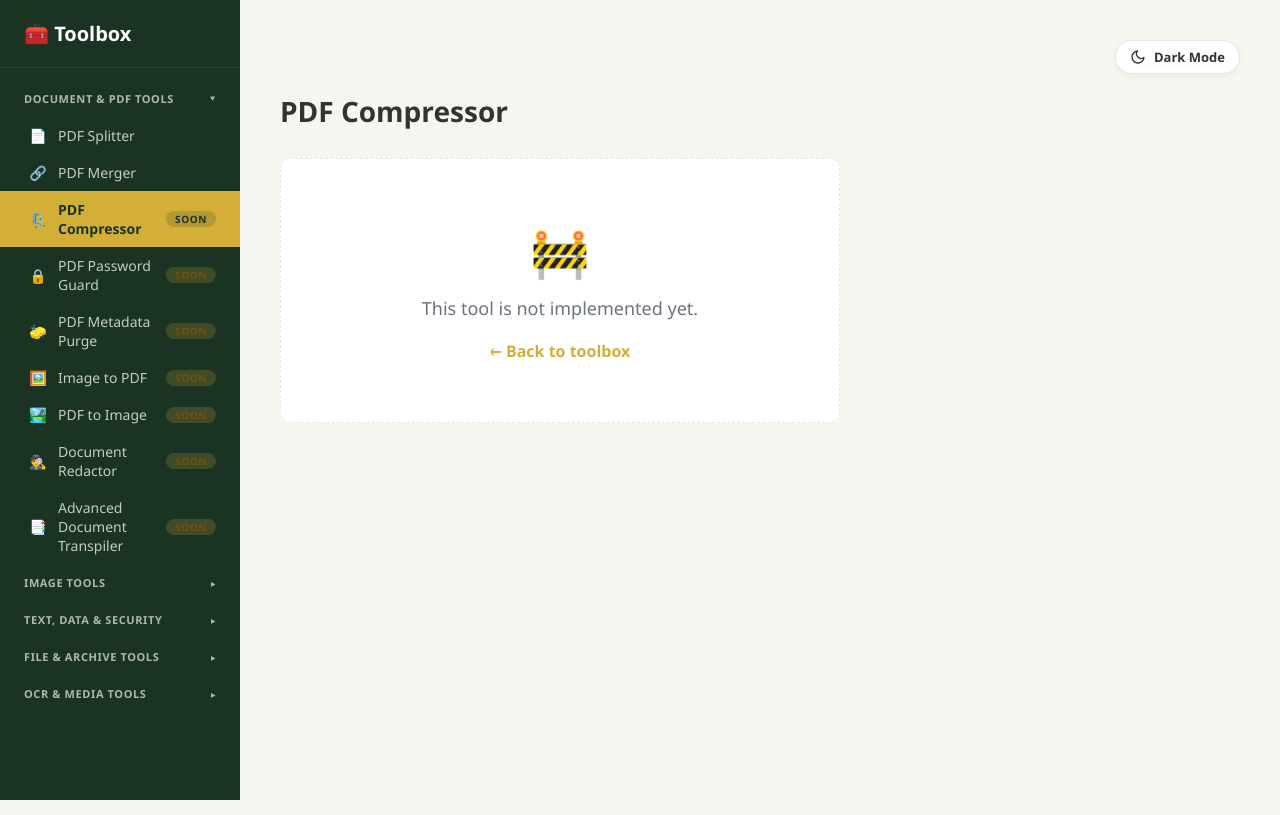
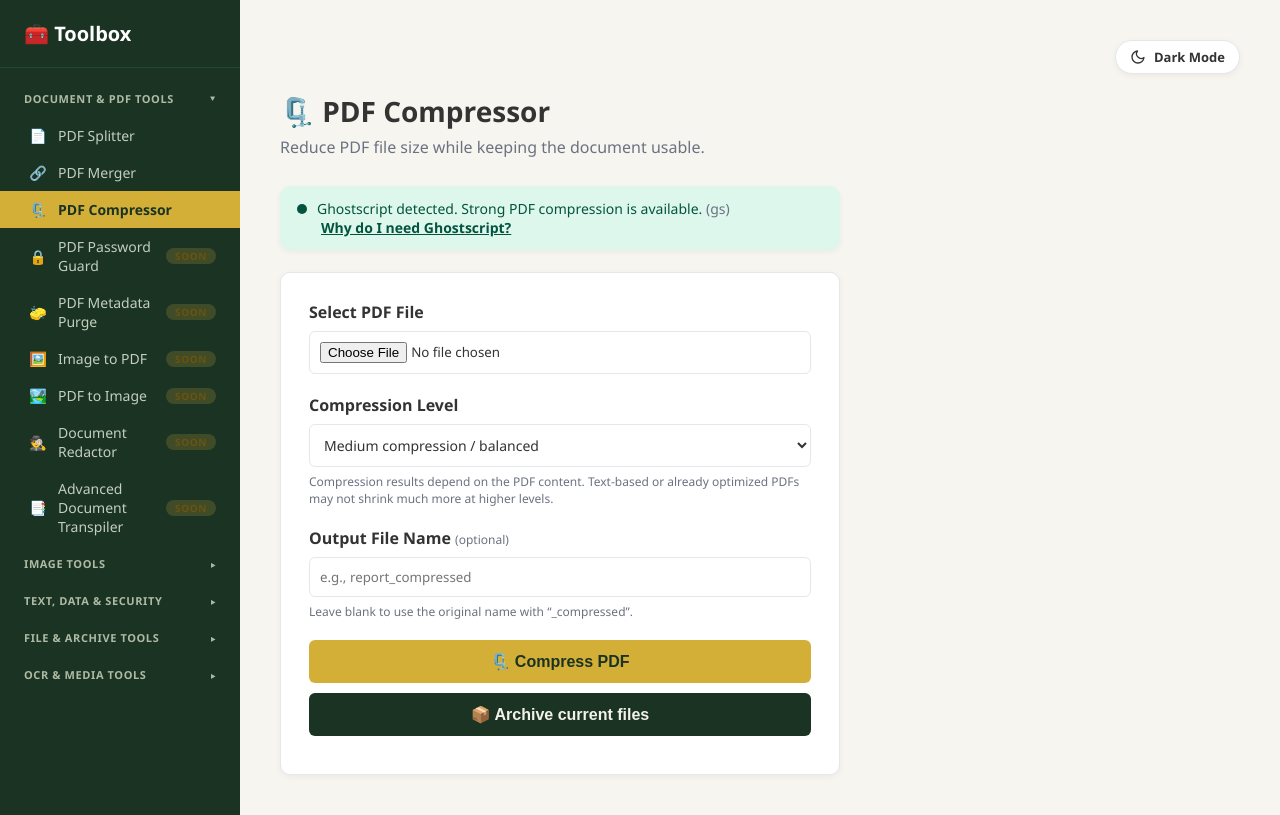
Before and after one commit to LeoTermado/private-toolbox, a Flask app: page /pdf/compressor/ in a window 1280 px wide. Run offline with Flask 3, Linux system fonts and the light colour scheme; some libraries are stand-ins or nearby versions.

Commit message:
Implement PDF Compressor tool, Ghostscript help, and core utilities

```diff
--- a/app.py
+++ b/app.py
@@ -38,7 +38,7 @@ from tools.document_transpiler.routes import bp as document_transpiler_bp
 TOOLS = [
     {"endpoint": "pdf_splitter.index",     "path": "/pdf/splitter/",     "label": "PDF Splitter",      "icon": "📄", "implemented": True},
     {"endpoint": "pdf_merger.index",       "path": "/pdf/merger/",       "label": "PDF Merger",        "icon": "🔗", "implemented": True},
-    {"endpoint": "pdf_compressor.index",   "path": "/pdf/compressor/",   "label": "PDF Compressor",    "icon": "🗜️", "implemented": False},
+    {"endpoint": "pdf_compressor.index",   "path": "/pdf/compressor/",   "label": "PDF Compressor",    "icon": "🗜️", "implemented": True},
     {"endpoint": "image_to_pdf.index",     "path": "/image/to-pdf/",     "label": "Image to PDF",      "icon": "🖼️", "implemented": False},
     {"endpoint": "pdf_to_image.index",     "path": "/pdf/to-image/",     "label": "PDF to Image",      "icon": "🏞️", "implemented": False},
     {"endpoint": "file_renamer.index",     "path": "/files/renamer/",    "label": "File Renamer",      "icon": "✏️", "implemented": False},
--- a/static/style.css
+++ b/static/style.css
@@ -243,6 +243,99 @@ input[type="file"]:focus, input[type="text"]:focus {
 .btn-link:hover { text-decoration: underline; }
 
 .hint { font-size: 12px; color: var(--muted); margin: 6px 0 0; }
+.hint-inline { color: var(--muted); font-weight: 400; font-size: 12px; }
+
+/* Select inputs (match text inputs) */
+select.select-input {
+    width: 100%;
+    padding: 10px;
+    border: 1px solid var(--border);
+    border-radius: 6px;
+    background: var(--input-bg);
+    color: var(--text);
+    font-family: inherit;
+    font-size: 14px;
+    transition: background-color 0.25s ease, color 0.25s ease,
+                border-color 0.25s ease, box-shadow 0.25s ease;
+}
+select.select-input:focus {
+    outline: none;
+    border-color: var(--accent);
+    box-shadow: 0 0 0 3px rgba(212,175,55,0.20);
+}
+
+/* Status card (e.g. Ghostscript detection on the compressor page) */
+.status-card {
+    display: flex;
+    align-items: flex-start;
+    gap: 10px;
+    max-width: 560px;
+    margin-bottom: 22px;
+    padding: 12px 16px;
+    border: 1px solid transparent;
+    border-radius: 10px;
+    font-size: 14px;
+    box-shadow: var(--shadow);
+    transition: background-color 0.25s ease, color 0.25s ease,
+                border-color 0.25s ease, box-shadow 0.25s ease;
+}
+.status-card .status-dot {
+    flex-shrink: 0;
+    width: 10px;
+    height: 10px;
+    border-radius: 999px;
+    background: currentColor;
+    margin-top: 5px;
+}
+.status-card.ok { background: var(--flash-bg); color: var(--flash-text); }
+.status-card.warn { background: #fdecea; color: #8a1c12; }
+[data-theme="dark"] .status-card.warn { background: #3a1d1a; color: #f3b4ab; }
+.status-card .status-detail { color: var(--muted); }
+.status-card .status-link {
+    color: inherit;
+    font-weight: 700;
+    text-decoration: underline;
+    margin-left: 4px;
+    white-space: nowrap;
+}
+
+/* Compressor result card */
+.result-card {
+    background: var(--panel);
+    border: 1px solid var(--border);
+    border-left: 4px solid var(--accent);
+    border-radius: 10px;
+    padding: 24px;
+    max-width: 560px;
+    margin-top: 22px;
+    box-shadow: var(--shadow);
+    transition: background-color 0.25s ease, color 0.25s ease,
+                border-color 0.25s ease, box-shadow 0.25s ease;
+}
+.result-title { margin: 0 0 14px; font-size: 18px; }
+.result-warning {
+    background: var(--badge-bg);
+    color: var(--badge-text);
+    border-radius: 6px;
+    padding: 10px 12px;
+    font-size: 13px;
+    margin-bottom: 14px;
+}
+.result-stats { display: flex; flex-wrap: wrap; gap: 12px; margin-bottom: 18px; }
+.result-stat {
+    flex: 1;
+    min-width: 140px;
+    display: flex;
+    flex-direction: column;
+    gap: 4px;
+    background: var(--subtle-bg);
+    border: 1px solid var(--border);
+    border-radius: 8px;
+    padding: 12px 14px;
+}
+.result-stat-label { font-size: 11px; color: var(--muted); text-transform: uppercase; letter-spacing: 0.5px; }
+.result-stat-value { font-size: 16px; font-weight: 600; }
+.result-card .btn { display: block; text-align: center; text-decoration: none; margin-top: 4px; }
 
 /* PDF Merger — selected file list */
 .file-list { list-style: none; margin: 0; padding: 0; }
--- /dev/null
+++ b/templates/pdf_compressor.html
@@ -0,0 +1,94 @@
+{% extends "base.html" %}
+{% block title %}PDF Compressor — Private Toolbox{% endblock %}
+
+{% block content %}
+<header class="page-header">
+    <h1>🗜️ PDF Compressor</h1>
+    <p class="subtitle">Reduce PDF file size while keeping the document usable.</p>
+</header>
+
+{% if gs.available %}
+<div class="status-card ok">
+    <span class="status-dot"></span>
+    <div>
+        Ghostscript detected. Strong PDF compression is available.
+        {% if gs.command %}<span class="status-detail">({{ gs.command }})</span>{% endif %}
+        <a class="status-link" href="{{ url_for('pdf_compressor.ghostscript_help') }}">Why do I need Ghostscript?</a>
+    </div>
+</div>
+{% else %}
+<div class="status-card warn">
+    <span class="status-dot"></span>
+    <div>
+        Ghostscript not detected. The compressor will use basic fallback compression, which may be weaker.
+        <a class="status-link" href="{{ url_for('pdf_compressor.ghostscript_help') }}">Why do I need Ghostscript?</a>
+    </div>
+</div>
+{% endif %}
+
+<div class="panel">
+    <form action="{{ url_for('pdf_compressor.compress') }}" method="POST" enctype="multipart/form-data">
+        <div class="form-group">
+            <label for="file">Select PDF File</label>
+            <input type="file" id="file" name="file" accept=".pdf" required>
+        </div>
+
+        <div class="form-group">
+            <label for="level">Compression Level</label>
+            <select id="level" name="level" class="select-input">
+                {% for value, label in levels %}
+                <option value="{{ value }}" {% if value == selected_level %}selected{% endif %}>{{ label }}</option>
+                {% endfor %}
+            </select>
+            <p class="hint">Compression results depend on the PDF content. Text-based or already optimized PDFs may not shrink much more at higher levels.</p>
+        </div>
+
+        <div class="form-group">
+            <label for="output_name">Output File Name <span class="hint-inline">(optional)</span></label>
+            <input type="text" id="output_name" name="output_name" placeholder="e.g., report_compressed">
+            <p class="hint">Leave blank to use the original name with &ldquo;_compressed&rdquo;.</p>
+        </div>
+
+        <button type="submit" class="btn">🗜️ Compress PDF</button>
+    </form>
+
+    <form action="{{ url_for('pdf_compressor.archive') }}" method="POST"
+          data-confirm="Archive all current input and output files into 'old'?">
+        <button type="submit" class="btn btn-secondary">📦 Archive current files</button>
+    </form>
+</div>
+
+{% if result %}
+<div class="result-card">
+    <h2 class="result-title">Compression complete</h2>
+
+    {% if not result.smaller %}
+    <div class="result-warning">
+        The compressed file is not smaller than the original — your PDF may already be optimized.
+    </div>
+    {% endif %}
+
+    <div class="result-stats">
+        <div class="result-stat">
+            <span class="result-stat-label">Original</span>
+            <span class="result-stat-value">{{ result.original_human }}</span>
+        </div>
+        <div class="result-stat">
+            <span class="result-stat-label">Compressed</span>
+            <span class="result-stat-value">{{ result.output_human }}</span>
+        </div>
+        <div class="result-stat">
+            <span class="result-stat-label">Saved</span>
+            <span class="result-stat-value">{{ result.saved_human }} ({{ result.saved_percent }}%)</span>
+        </div>
+    </div>
+
+    {% if result.basic_used %}
+    <p class="hint">Note: Ghostscript was not found, so a basic built-in compression was used.
+    Install Ghostscript for stronger results.</p>
+    {% endif %}
+
+    <a class="btn" href="{{ url_for('pdf_compressor.download', filename=result.download_name) }}">Download compressed PDF</a>
+</div>
+{% endif %}
+{% endblock %}
--- a/tools/pdf_compressor/routes.py
+++ b/tools/pdf_compressor/routes.py
@@ -1,9 +1,89 @@
-"""PDF Compressor — placeholder (not implemented yet)."""
-from flask import Blueprint, render_template
+"""PDF Compressor blueprint — reduce a PDF's file size."""
+import os
+
+from flask import Blueprint, render_template, request, flash, redirect, url_for, abort
+
+from core.file_utils import archive_session
+from core.downloads import send_pdf_download
+from core.validators import is_pdf_filename
+from core.file_size import format_file_size
+from . import service
 
 bp = Blueprint('pdf_compressor', __name__, url_prefix='/pdf/compressor')
 
 
 @bp.route('/')
 def index():
-    return render_template('placeholder.html', tool_name='PDF Compressor')
+    return render_template('pdf_compressor.html', result=None,
+                           gs=service.ghostscript_status(),
+                           levels=service.LEVEL_CHOICES, selected_level=service.DEFAULT_LEVEL)
+
+
+@bp.route('/compress', methods=['POST'])
+def compress():
+    file = request.files.get('file')
+    level = request.form.get('level', service.DEFAULT_LEVEL)
+    output_name = request.form.get('output_name', '')
+
+    # --- Validation ---
+    if file is None or file.filename == '':
+        flash("Please select a PDF file to compress.")
+        return redirect(url_for('pdf_compressor.index'))
+
+    if not is_pdf_filename(file.filename):
+        flash("Only PDF files are allowed.")
+        return redirect(url_for('pdf_compressor.index'))
+
+    # --- Compress (guarded so corrupt/unreadable PDFs never crash the server) ---
+    try:
+        input_path = service.save_upload(file)
+        out_name = service.build_output_name(output_name, input_path)
+        result = service.compress(input_path, out_name, level)
+    except Exception:
+        flash("Compression failed: this PDF could not be processed. It may be corrupt or unreadable.")
+        return redirect(url_for('pdf_compressor.index'))
+
+    if not result.ok:
+        detail = result.error or "Unknown error."
+        flash(f"Compression failed: {detail}")
+        return redirect(url_for('pdf_compressor.index'))
+
+    view = {
+        "download_name": os.path.basename(result.output_path),
+        "original_human": format_file_size(result.original_bytes),
+        "output_human": format_file_size(result.output_bytes),
+        "saved_human": format_file_size(result.saved_bytes),
+        "saved_percent": result.saved_percent,
+        "smaller": result.smaller,
+        "basic_used": result.engine == "basic",
+    }
+    return render_template('pdf_compressor.html', result=view,
+                           gs=service.ghostscript_status(),
+                           levels=service.LEVEL_CHOICES, selected_level=level)
+
+
+@bp.route('/ghostscript-help')
+def ghostscript_help():
+    return render_template('ghostscript_help.html')
+
+
+@bp.route('/download/<path:filename>')
+def download(filename):
+    # Only serve files that actually live in the compressor output folder.
+    safe_name = os.path.basename(filename)
+    path = os.path.join(service.COMPRESSOR_OUTPUT, safe_name)
+    if not os.path.isfile(path):
+        abort(404)
+    return send_pdf_download(path, download_name=safe_name)
+
+
+@bp.route('/archive', methods=['POST'])
+def archive():
+    # Same global archive behavior as the other tools: moves the whole input/
+    # and output/ workspace into old/archive_<timestamp>/.
+    archive_name = archive_session()
+    if archive_name is None:
+        flash("Nothing to archive! Input and Output folders are already empty.")
+    else:
+        flash(f"Successfully archived session into old/{archive_name}/ !")
+    return redirect(url_for('pdf_compressor.index'))
```
Also changed, not shown: core/file_size.py (added, +84 -0 lines), core/pdf_utils.py (+145 -2 lines), core/process_utils.py (added, +103 -0 lines), templates/ghostscript_help.html (added, +18 -0 lines), tools/pdf_compressor/service.py (added, +83 -0 lines).
